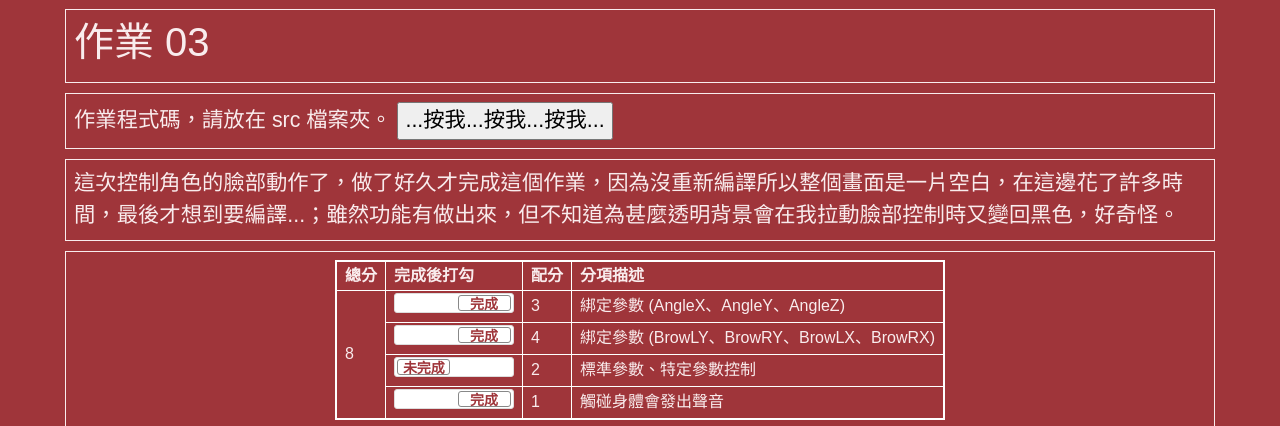
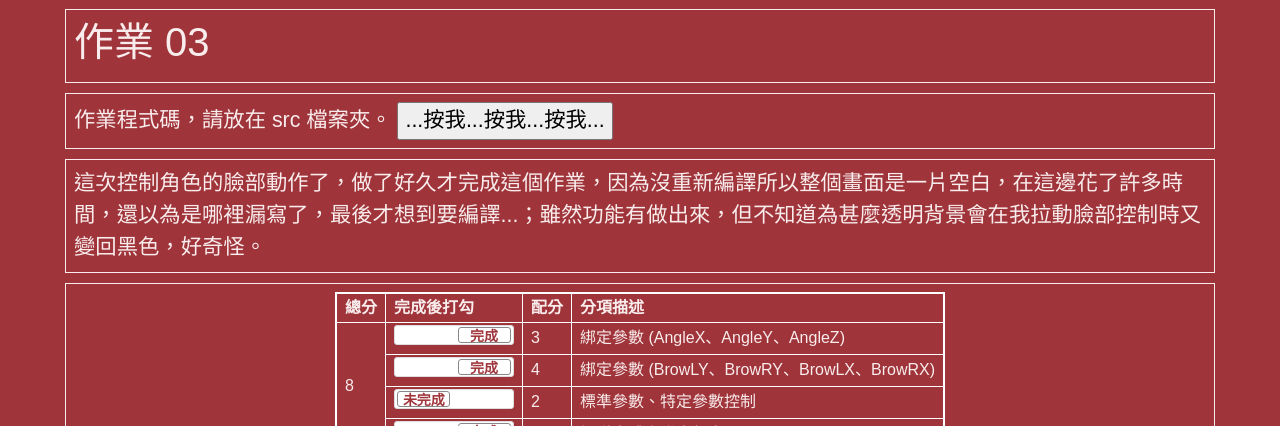
Before and after one commit to NTUT-CG-Lab/ca2022f-hw-kairaun, a plain HTML site: page hw03/index.html in a window 1280 px wide. Shown: the top 426 px of the page. Drawn offline with nearby package versions, Linux system fonts and the light colour scheme.

Commit message:
Update index.html

```diff
--- a/hw03/index.html
+++ b/hw03/index.html
@@ -210,7 +210,7 @@
   <!-- ------------------------------------------------>
   <div class="row hw12">
     <div class="col-md-12 twenty">
-      這次控制角色的臉部動作了，做了好久才完成這個作業，因為沒重新編譯所以整個畫面是一片空白，在這邊花了許多時間，最後才想到要編譯...；雖然功能有做出來，但不知道為甚麼透明背景會在我拉動臉部控制時又變回黑色，好奇怪。
+      這次控制角色的臉部動作了，做了好久才完成這個作業，因為沒重新編譯所以整個畫面是一片空白，在這邊花了許多時間，還以為是哪裡漏寫了，最後才想到要編譯...；雖然功能有做出來，但不知道為甚麼透明背景會在我拉動臉部控制時又變回黑色，好奇怪。
     </div>
   </div>
 
```
